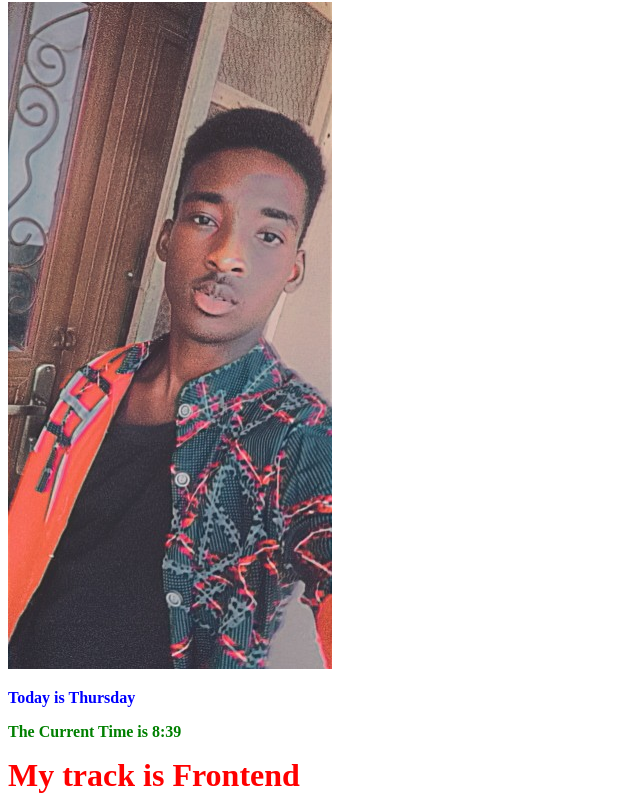
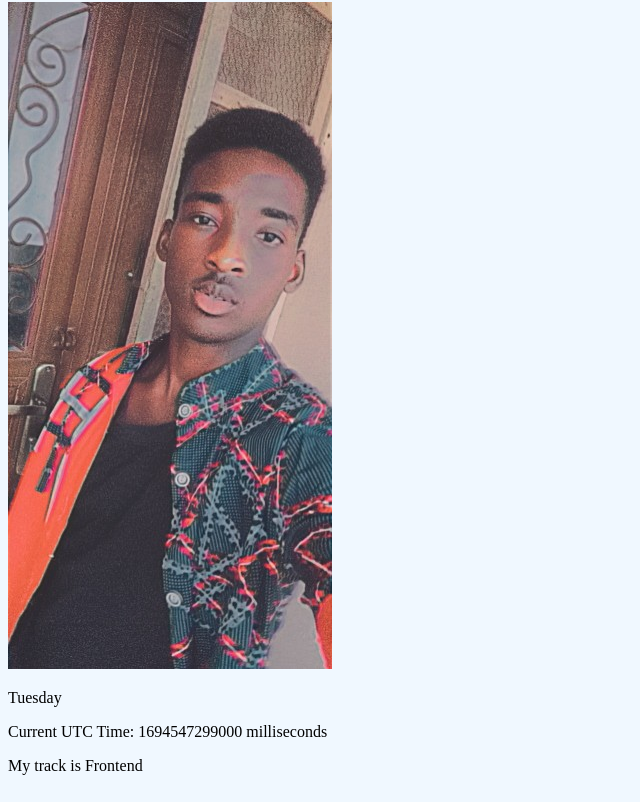
Before and after one commit to Jremy-just/zuri-internship, a plain HTML site: page index.html in a window 1280 px wide. Shown: the part 136-938 px from the top of the page, without its empty margins (0-640 px from the left). Drawn offline with Linux system fonts and the light colour scheme.

Commit message:
Add files via upload

```diff
--- a/index.html
+++ b/index.html
@@ -1,53 +1,44 @@
 <!DOCTYPE html>
-<html>
+<html lang="en">
     <head>
         <meta charset="UTF-8">
+        <meta name="viewport">
         <title>front-end track</title>
 
 
-
-
-
         <style>
-            .CurrentDay {
-                color: blue;
-                font-weight: bold;
-            }
-            .CurrentTime {
-                color: green;
-                font-weight: bold;
-            }
-            .track {
-                color: red;
-                font-weight: bold;
-                font-size: 2rem;
+            body {
+                font-weight: 300px;
+                background-color: aliceblue;
             }
         </style>
     </head>
     <body>
         <h1>STAGE ONE TASK</h1>
-                <h1 data-testid="SlackUserName">Jeremy Justin Anekunu</h1>
-                <img src="./pic/1000000308.jpg "alt= "jeremy justin anekunu">
-                <p class="CurrentDay">Today is <span>Thursday</span></p>
-                <p class="CurrentTime"> The Current Time is <span>8:39</span></p>
-                <div class="track">My track is <span>Frontend</span></div>
-        </div>
+        <h1 data-testid="SlackUserName">Jeremy Justin Anekunu</h1>
+        <img src="./pic/1000000308.jpg "alt= "jeremy justin anekunu" data-testid="SlackDisplayImage">
+        <p data-testid="currentDayOfTheWeek">Today is <span>Thursday</span></p>
+        <p data-testid="currentUTCTime">The curent time is <span>....</span></p>
+        <p data-testid="MyTrack">My track is <span>Frontend</span></p>
         <script>
-            window.setInterval(function(){
-                var day = moment().format("DD MMMM");
-                var time =  moment().format("HH:mm");
-                var track = localStorage.getItem("track");
-            }60000);
-            document.querySelectorAll("span").forEach(function(el){
-                el.innerHTML = day + "-" + time + "-" + track;
-            })
-            localStorage.setItem("track", track);
-            localStorage.setItem("time", time);
-            localStorage.setItem("day", day);
-            setInterval(myFunc, 60000);
+            document.addEventListener("DOMContentLoaded", function () {
+            const daysOfWeek = ["Sunday", "Monday", "Tuesday", "Wednesday", "Thursday", "Friday", "Saturday"];
+            const currentDayElement = document.querySelector('[data-testid="currentDayOfTheWeek"]');
+            const currentUTCTimeElement = document.querySelector('[data-testid="currentUTCTime"]');
+
+            setInterval(() => {
+                const currentDate = new Date();
+                const currentDay = daysOfWeek[currentDate.getUTCDay()];
+                const currentUTCTime = currentDate.getTime();
+
+
+
+                currentDayElement.textContent = currentDay;
+                currentUTCTimeElement.textContent = `Current UTC Time: ${currentUTCTime} milliseconds`;
+    }, 1000);
+});
+
         </script>
-        <script>
-            myFunc();
-        </script>
+
     </body>
 </html>
```
